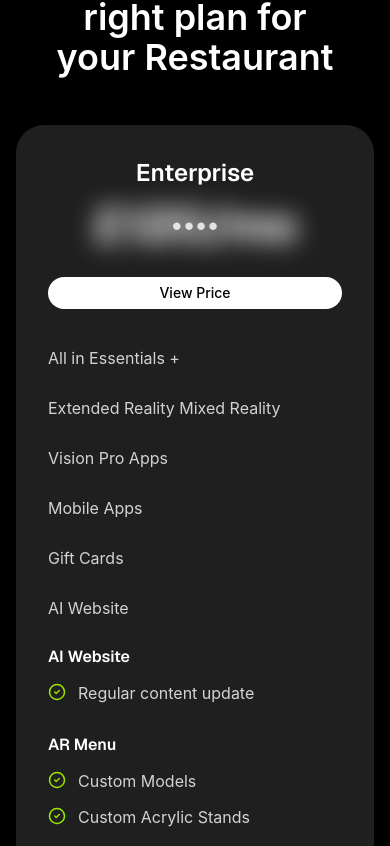
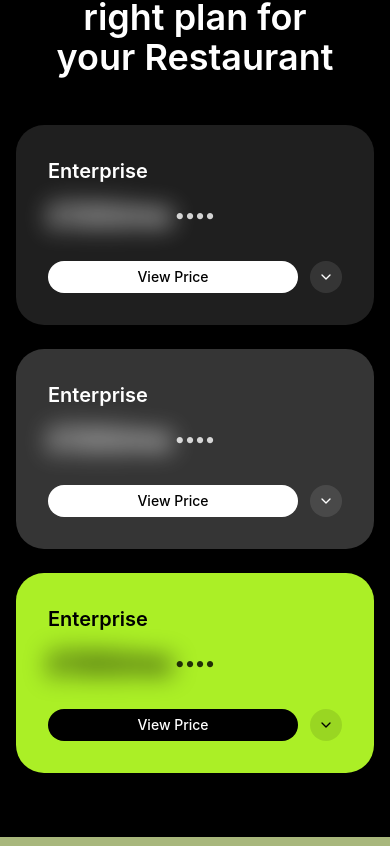
Before and after one commit to webwizzz/foodo, a Next.js app: page / in a window 390 px wide. Shown: the part 10378-11224 px from the top of the page. Built offline with nearby package versions, Linux system fonts and the light colour scheme.

Commit message:
feat: Add expand/collapse functionality and animations to PricingCard component

```diff
--- a/components/ui/pricing-card.tsx
+++ b/components/ui/pricing-card.tsx
@@ -1,5 +1,6 @@
 import { cn } from "@/lib/utils"
-import { CheckCircle2 } from "lucide-react"
+import { AnimatePresence, motion } from "framer-motion"
+import { CheckCircle2, ChevronDown } from "lucide-react"
 import { useState } from "react"
 
 type FeatureGroup = {
@@ -24,6 +25,7 @@
   const simple = features ?? []
   const base = baseFeatures ?? simple
   const [isPriceVisible, setIsPriceVisible] = useState(false)
+  const [isExpanded, setIsExpanded] = useState(false)
 
   const handleButtonClick = () => {
     if (!isPriceVisible) {
@@ -62,7 +64,7 @@
     <section
       className={cn(
         // bigger card, very rounded corners
-        "rounded-[28px] p-8 md:p-10 lg:p-12 flex flex-col h-full font-matter",
+        "rounded-[28px] p-8 md:p-10 lg:p-12 flex flex-col font-matter relative",
         customBgColor ? textColor : (isHighlight ? "bg-lime-400 text-black" : "bg-zinc-900 text-white"),
       )}
       style={getBgStyle()}
@@ -70,12 +72,12 @@
       aria-label={`${title} plan`}
     >
       {/* Top copy */}
-      <div className="text-center">
-        <h3 className="font-sans text-2xl md:text-3xl lg:text-3xl font-semibold">{title}</h3>
+      <div className="lg:text-center text-left">
+        <h3 className="font-matter text-xl md:text-3xl lg:text-3xl font-semibold">{title}</h3>
         <div className="mt-3 relative">
           <p
             className={cn(
-              "font-sans font-bold tracking-tight text-5xl md:text-6xl lg:text-5xl transition-all duration-300",
+              "font-matter font-bold tracking-tight text-3xl md:text-3xl lg:text-5xl transition-all duration-300",
               !isPriceVisible && "blur-md"
             )}
           >
@@ -83,19 +85,19 @@
           </p>
           {!isPriceVisible && (
             <div className="absolute inset-0 flex items-center justify-center">
-              <span className="text-2xl md:text-3xl font-semibold opacity-80">••••</span>
+              <span className="text-xl md:text-3xl font-semibold opacity-80">••••</span>
             </div>
           )}
         </div>
       </div>
 
-      {/* CTA */}
-      <div className="mt-7 md:mt-8 flex justify-center">
+      {/* CTA and Expand Button Row */}
+      <div className="mt-7 md:mt-8 flex items-center gap-3">
         <button
           type="button"
           onClick={handleButtonClick}
           className={cn(
-            "h-8 md:h-10 w-full px-6 md:px-7 rounded-full text-sm md:text-base font-medium transition-colors",
+            "h-8 md:h-10 flex-1 px-6 md:px-7 rounded-full text-sm md:text-base font-medium transition-colors",
             customBgColor
               ? (isLightBg ? "bg-black text-white hover:bg-zinc-800" : "bg-white text-black hover:bg-zinc-200")
               : (isHighlight ? "bg-black text-white hover:bg-zinc-900" : "bg-white text-black hover:bg-zinc-200"),
@@ -104,8 +106,39 @@
         >
           {isPriceVisible ? "Select Plan" : "View Price"}
         </button>
+
+        {/* Expand/Collapse button for mobile */}
+        <div className="md:hidden">
+          <button
+            type="button"
+            onClick={() => setIsExpanded(!isExpanded)}
+            className={cn(
+              "w-8 h-8 md:w-12 md:h-12 rounded-full flex items-center justify-center transition-all duration-300",
+              customBgColor
+                ? (isLightBg ? "bg-black/10 hover:bg-black/20" : "bg-white/10 hover:bg-white/20")
+                : (isHighlight ? "bg-black/10 hover:bg-black/20" : "bg-white/10 hover:bg-white/20"),
+            )}
+            aria-label={isExpanded ? "Collapse features" : "Expand features"}
+          >
+            <motion.div
+              animate={{ rotate: isExpanded ? 180 : 0 }}
+              transition={{ duration: 0.3, ease: "easeInOut" }}
+            >
+              <ChevronDown
+                className={cn(
+                  customBgColor
+                    ? (isLightBg ? "text-black" : "text-white")
+                    : (isHighlight ? "text-black" : "text-white")
+                )}
+                size={16}
+              />
+            </motion.div>
+          </button>
+        </div>
       </div>
 
+      {/* Features section - always visible on desktop, collapsible on mobile */}
+      <div className="hidden md:block">
         {/* Base features (simple list) */}
         <ul
           className={cn(
@@ -162,6 +195,79 @@
             ))}
           </div>
         )}
+      </div>
+
+      {/* Mobile collapsible features */}
+      <div className="md:hidden">
+        <AnimatePresence>
+          {isExpanded && (
+            <motion.div
+              initial={{ height: 0, opacity: 0 }}
+              animate={{ height: "auto", opacity: 1 }}
+              exit={{ height: 0, opacity: 0 }}
+              transition={{ duration: 0.4, ease: "easeInOut" }}
+              className="overflow-hidden"
+            >
+              {/* Base features (simple list) */}
+              <ul
+                className={cn(
+                  "mt-6 space-y-4 text-base leading-relaxed",
+                  customBgColor
+                    ? (isLightBg ? "text-black/80" : "text-white/80")
+                    : (isHighlight ? "text-black/80" : "text-white/80"),
+                )}
+              >
+                {base.map((feature, i) => (
+                  <li key={`base-mobile-${i}`} className="pt-1">
+                    {feature}
+                  </li>
+                ))}
+              </ul>
+
+              {/* Grouped sections with check items */}
+              {Array.isArray(groups) && groups.length > 0 && (
+                <div className="mt-6 space-y-6">
+                  {groups.map((group, idx) => (
+                    <div key={group.title + idx}>
+                      <h4
+                        className={cn(
+                          "font-sans text-base font-semibold mb-3",
+                          customBgColor
+                            ? (isLightBg ? "text-black" : "text-white")
+                            : (isHighlight ? "text-black" : "text-white"),
+                        )}
+                      >
+                        {group.title}
+                      </h4>
+                      <ul className="space-y-3">
+                        {group.items.map((item, i) => (
+                          <li key={`item-mobile-${idx}-${i}`} className="flex items-start gap-3">
+                            <CheckCircle2
+                              className={cn(
+                                "shrink-0 mt-0.5",
+                                customBgColor
+                                  ? (isLightBg ? "text-green-600" : "text-lime-400")
+                                  : (isHighlight ? "text-lime-600" : "text-lime-400")
+                              )}
+                              size={16}
+                              aria-hidden="true"
+                            />
+                            <span className={cn(
+                              customBgColor
+                                ? (isLightBg ? "text-black/80" : "text-white/80")
+                                : (isHighlight ? "text-black/80" : "text-white/80")
+                            )}>{item}</span>
+                          </li>
+                        ))}
+                      </ul>
+                    </div>
+                  ))}
+                </div>
+              )}
+            </motion.div>
+          )}
+        </AnimatePresence>
+      </div>
     </section>
   )
 }
```
Lines whose indentation alone changed are shown as unchanged.
